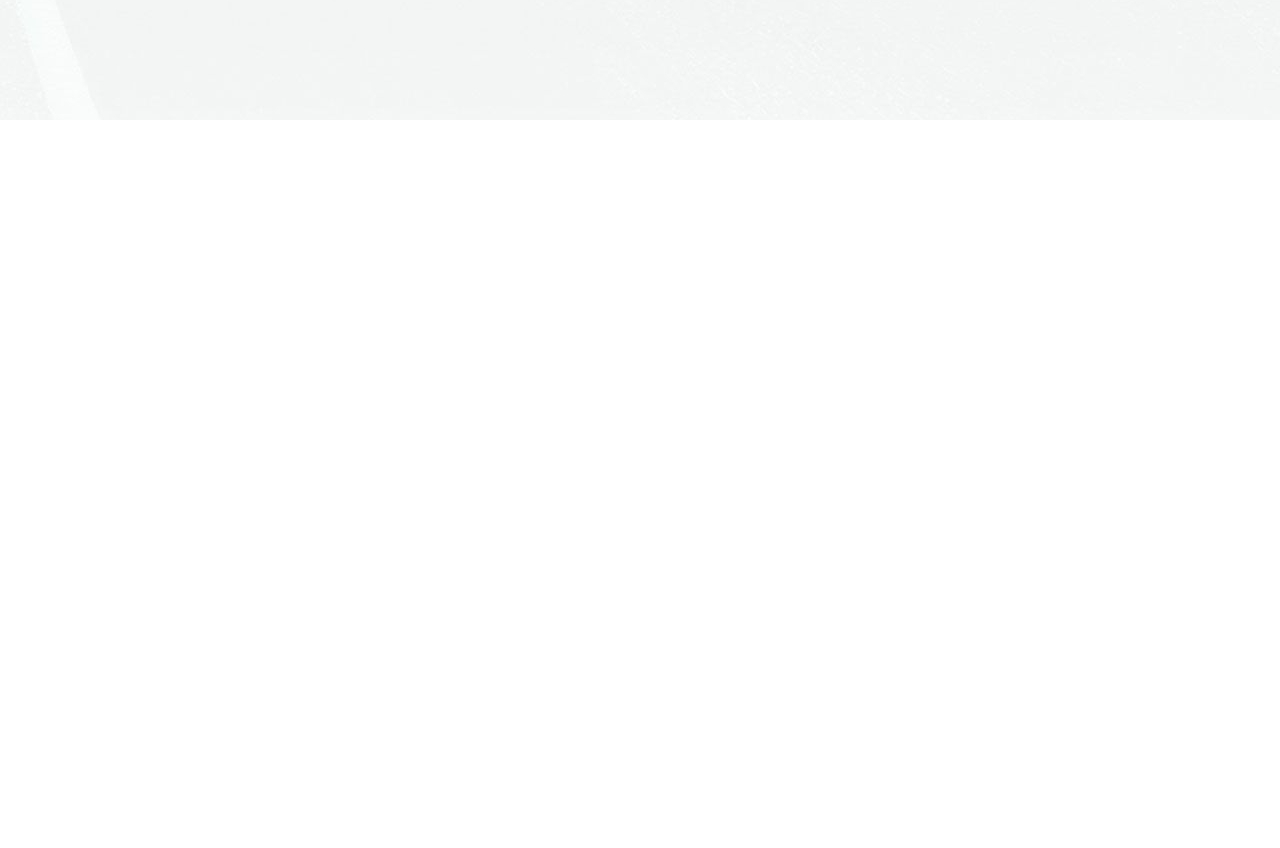
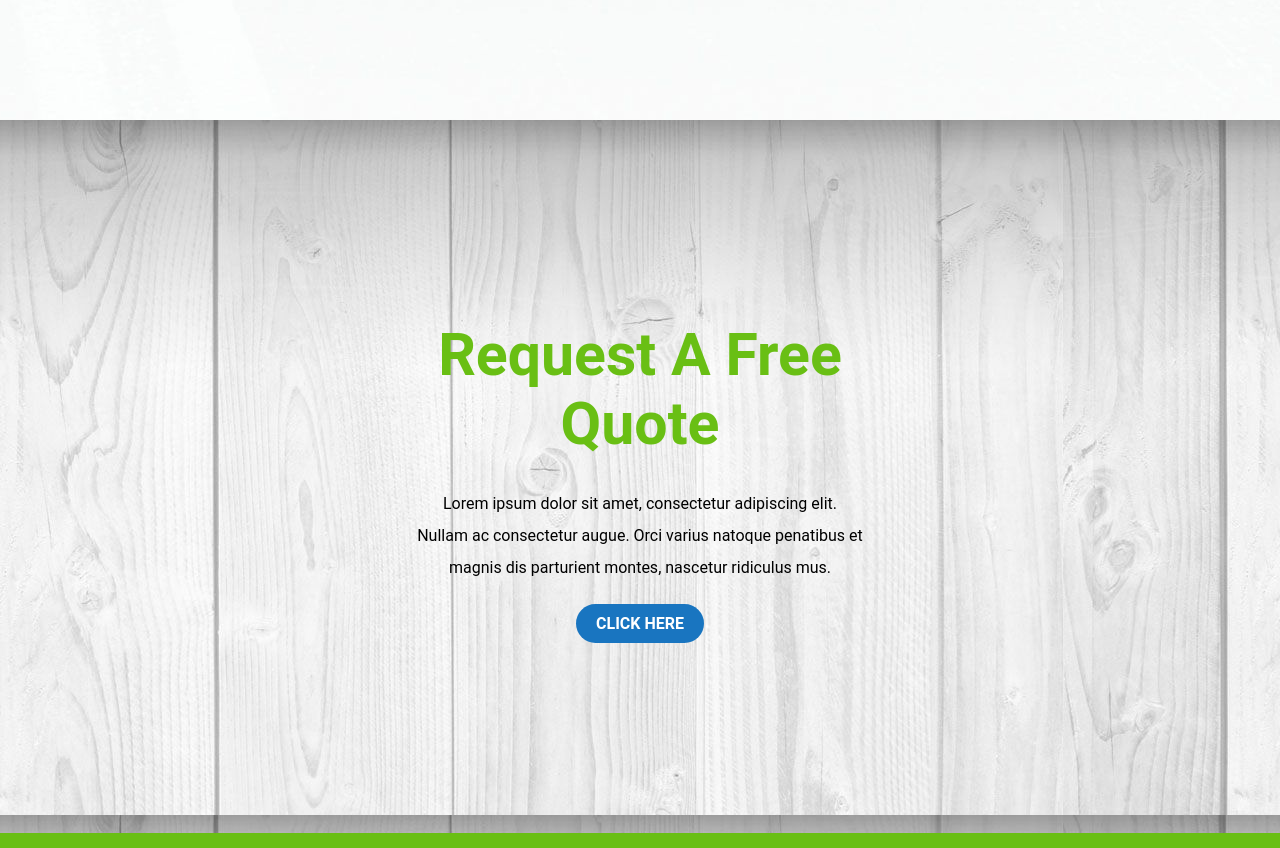
Before and after one commit to Sergjio97/proj-html-vuejs, a Vue app: page / in a window 1280 px wide. Shown: the part 4940-5788 px from the top of the page. Before the commit the page ends 5060 px from the top, so only its background shows below. Built offline with nearby package versions, Linux system fonts and the light colour scheme.

Commit message:
main sezione 5

```diff
--- a/src/components/macro/Main.vue
+++ b/src/components/macro/Main.vue
@@ -4,6 +4,7 @@
     <Service/>
     <FreeQuote/>
     <Customers/>
+    <RequestQuote/>
   </main>
 </template>
 
@@ -11,7 +12,8 @@
 import Testimonials from '../sections/Testimonials.vue';
 import Service from '../sections/Service.vue';
 import FreeQuote from '../sections/FreeQuote.vue';
-import Customers from '../sections/Customers.vue'
+import Customers from '../sections/Customers.vue';
+import RequestQuote from '../sections/RequestQuote.vue'
 export default {
     name: 'Main',
     components: {
@@ -19,6 +21,7 @@
       Service,
       FreeQuote,
       Customers,
+      RequestQuote
     }
 }
 </script>
--- a/src/components/sections/Customers.vue
+++ b/src/components/sections/Customers.vue
@@ -36,7 +36,7 @@
     text-align: center;
     padding: 220px 0px;
     background-image: url(../../assets/img/avada-movers-testimonial-background.jpg);
-    background-position: center top;
+    background-position: center;
     h4 {
         color: #afaeae;
         text-transform: uppercase;
--- a/src/components/sections/RequestQuote.vue
+++ b/src/components/sections/RequestQuote.vue
@@ -0,0 +1,48 @@
+<template>
+  <section class="request-quote">
+      <div class="box">
+        <h1>Request A Free Quote</h1>
+        <p>Lorem ipsum dolor sit amet, consectetur adipiscing elit. Nullam ac consectetur augue. Orci varius natoque penatibus et magnis dis parturient montes, nascetur ridiculus mus.</p>
+        <a href="#"><strong>click here</strong></a>
+      </div>
+  </section>
+</template>
+
+<script>
+export default {
+    name: 'RequestQuote'
+}
+</script>
+
+<style lang='scss' scoped>
+.request-quote {
+    text-align: center;
+    padding: 200px 0px;
+    background-image: url(../../assets/img/avada-movers-request-quote-background.jpg);
+    border-bottom: 15px solid #69bf14;
+    .box {
+        width: 35%;
+        margin: 0 auto;
+    }
+    h1 {
+        font-size: 59px;
+        margin-bottom: 30px;
+        color: #69bf14;
+    }
+    p {
+        line-height: 2.0;
+        margin-bottom: 30px;
+    }
+    a {
+        text-decoration: none;
+        color: #fff;
+        text-transform: uppercase;
+        background-color: #1975c0;
+        padding: 10px 20px;
+        border-radius: 25px;
+    }
+    a:hover {
+        filter: opacity(80%);
+    }
+}
+</style>
```
